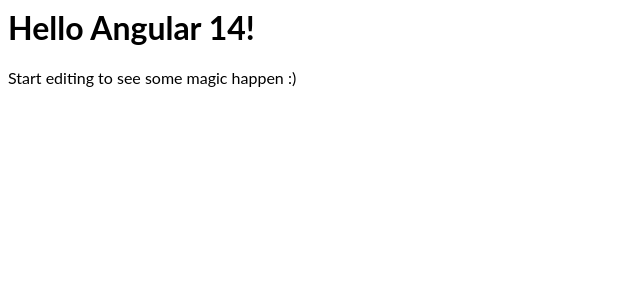
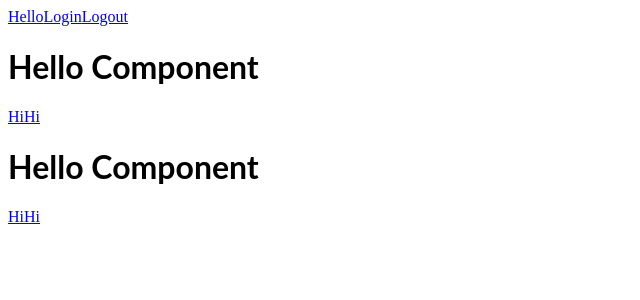
Before and after one commit to makesh-kumar/angular-features, an Angular app: page /hello/hello in a window 1280 px wide. Shown: the top 300 px of the page, without its empty margins (0-640 px from the left). Built offline with nearby package versions, Linux system fonts and the light colour scheme.

Commit message:
3 files modified, 5 added

```diff
--- /dev/null
+++ b/src/app/Login/login-component.ts
@@ -0,0 +1,9 @@
+import { Component } from '@angular/core';
+
+@Component({
+  selector: 'app-login',
+  template: `
+  <h1>Login Component </h1>
+  `,
+})
+export class LoginComponent {}
--- /dev/null
+++ b/src/app/Login/login.routing.module.ts
@@ -0,0 +1,11 @@
+import { Route } from '@angular/compiler/src/core';
+import { NgModule } from '@angular/core';
+import { RouterModule, Routes } from '@angular/router';
+import { LoginComponent } from '../Login/login-component';
+
+const loginRoutes: Routes = [{ path: '', component: LoginComponent }];
+@NgModule({
+  imports: [RouterModule.forChild(loginRoutes)],
+  exports: [RouterModule],
+})
+export class LoginRoutingModule {}
--- a/src/app/app.component.html
+++ b/src/app/app.component.html
@@ -1,4 +1,7 @@
-<hello name="{{ name }}"></hello>
-<p>
-  Start editing to see some magic happen :)
-</p>
+<a routerLink="/hello">Hello</a>
+
+
+<a routerLink="/login">Login</a>
+
+<a routerLink="/logout">Logout</a>
+<router-outlet></router-outlet>
--- /dev/null
+++ b/src/app/app.routing.module.ts
@@ -0,0 +1,25 @@
+import { NgModule } from '@angular/core';
+import { RouterModule, Routes } from '@angular/router';
+import { HelloComponent, HiComponent } from './hello.component';
+
+const routes: Routes = [
+  {
+    path: 'hello',
+    component: HelloComponent,
+    children: [
+      { path: 'hi', component: HiComponent },
+      { path: 'hello', component: HelloComponent },
+    ],
+  },
+  {
+    path: 'login',
+    loadChildren: () =>
+      import('./Login/login.module').then((mod) => mod.LoginModule),
+  },
+  { path: '', redirectTo: '/hello', pathMatch: 'full' },
+];
+@NgModule({
+  imports: [RouterModule.forRoot(routes)],
+  exports: [RouterModule],
+})
+export class AppRoutingModule {}
--- a/src/app/hello.component.ts
+++ b/src/app/hello.component.ts
@@ -2,9 +2,30 @@
 
 @Component({
   selector: 'hello',
-  template: `<h1>Hello {{name}}!</h1>`,
-  styles: [`h1 { font-family: Lato; }`]
+  template: `<h1>Hello Component</h1>
+
+  <a routerLink="/hi">Hi</a>
+  <a routerLink="/bye">Hi</a>
+
+
+  <router-outlet></router-outlet>
+
+
+  `,
+  styles: [`h1 { font-family: Lato; }`],
 })
-export class HelloComponent  {
-  @Input() name: string;
-}
+export class HelloComponent {}
+
+@Component({
+  selector: 'hi',
+  template: `<h1>Hi Component</h1>`,
+  styles: [`h1 { font-family: Lato; }`],
+})
+export class HiComponent {}
+
+@Component({
+  selector: 'bye',
+  template: `<h1>Bye Component</h1>`,
+  styles: [`h1 { font-family: Lato; }`],
+})
+export class ByeComponent {}
```
Also changed, not shown: src/app/Login/login.module.ts (added, +11 -0 lines), src/app/app.module.ts (+8 -5 lines).
